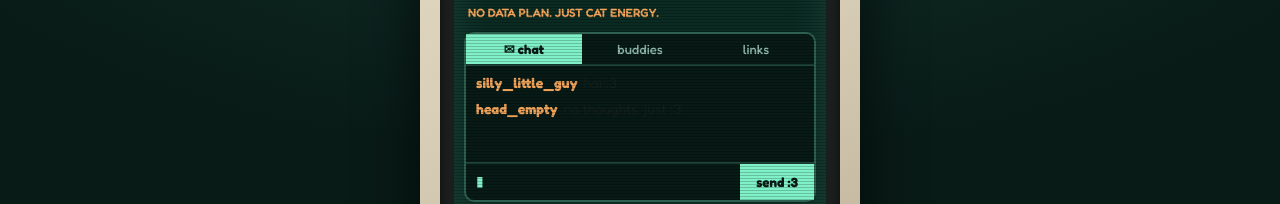
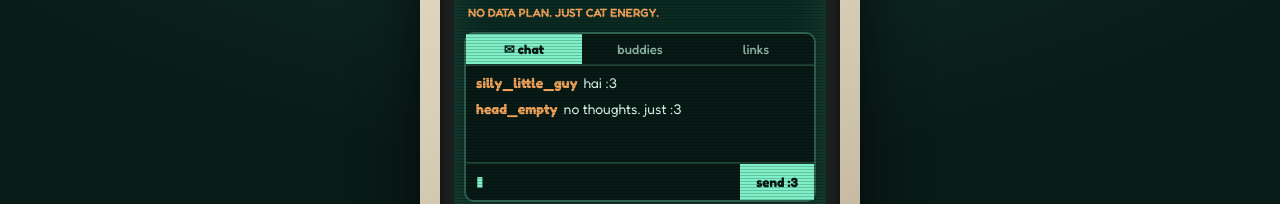
Before and after one commit to crackash61-source/cat, a plain HTML site: page index.html in a window 1280 px wide. Shown: the part 241-445 px from the top of the page. Drawn offline with Linux system fonts and the light colour scheme.

Commit message:
Add files via upload

```diff
--- a/index.html
+++ b/index.html
@@ -53,7 +53,7 @@ button{font-family:inherit;cursor:pointer}
 .tabs{display:flex;border-bottom:2px solid #7ff0c833}
 .tabs button{flex:1;background:none;border:0;color:#8fb8aa;padding:7px 4px;font-size:13px;font-weight:500}
 .tabs button[aria-selected=true]{color:var(--bg);background:var(--mint);font-weight:700}
-.pane{padding:8px 10px;overflow:auto;max-height:200px;font-size:14px;flex:1}
+.pane{padding:8px 10px;overflow:auto;max-height:200px;font-size:14px;flex:1;color:var(--txt)}
 .msg{margin-bottom:7px;line-height:1.3;white-space:pre-wrap;word-break:break-word}
 .msg b{color:var(--ginger);margin-right:6px}
 .msg.me b{color:var(--pink)}
```
